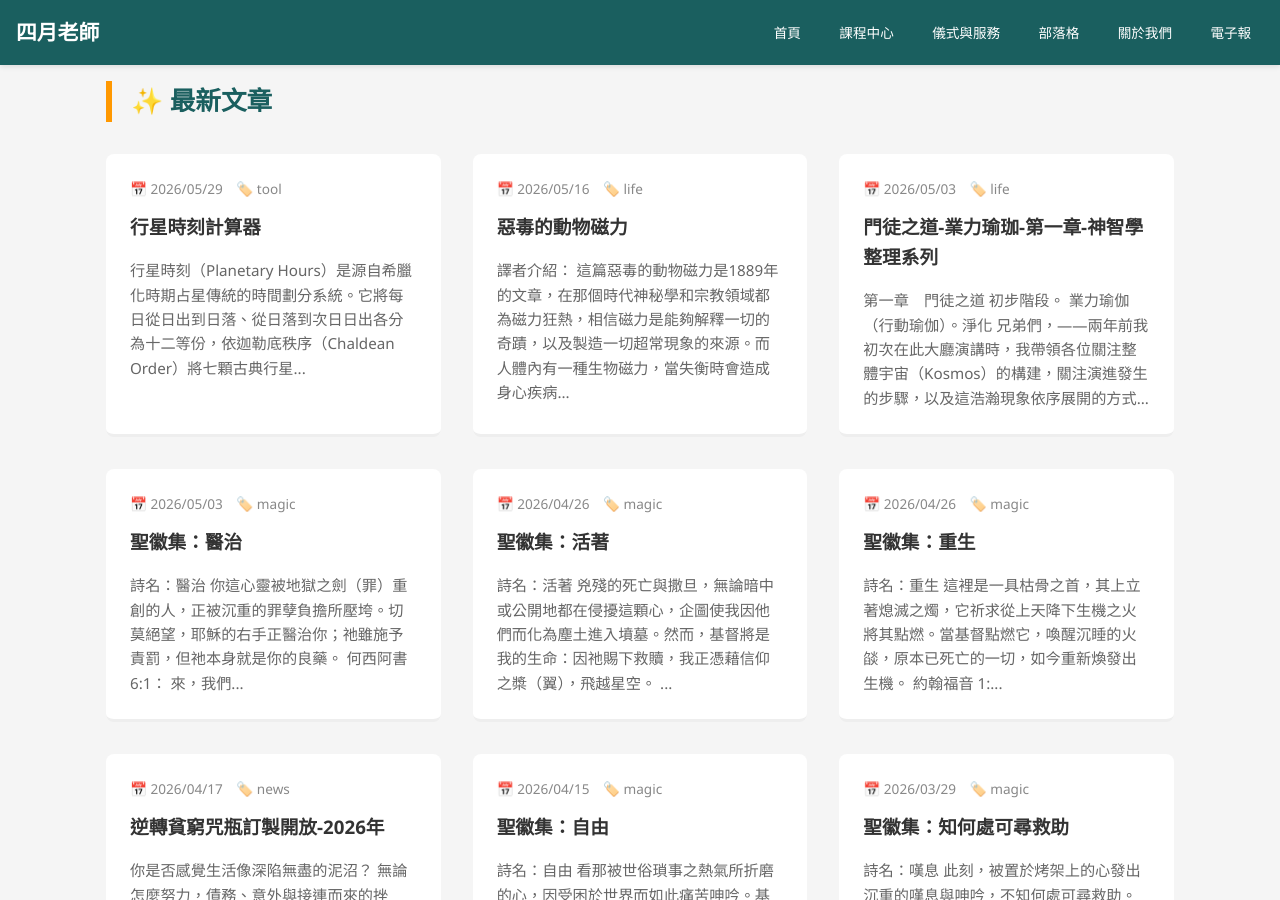
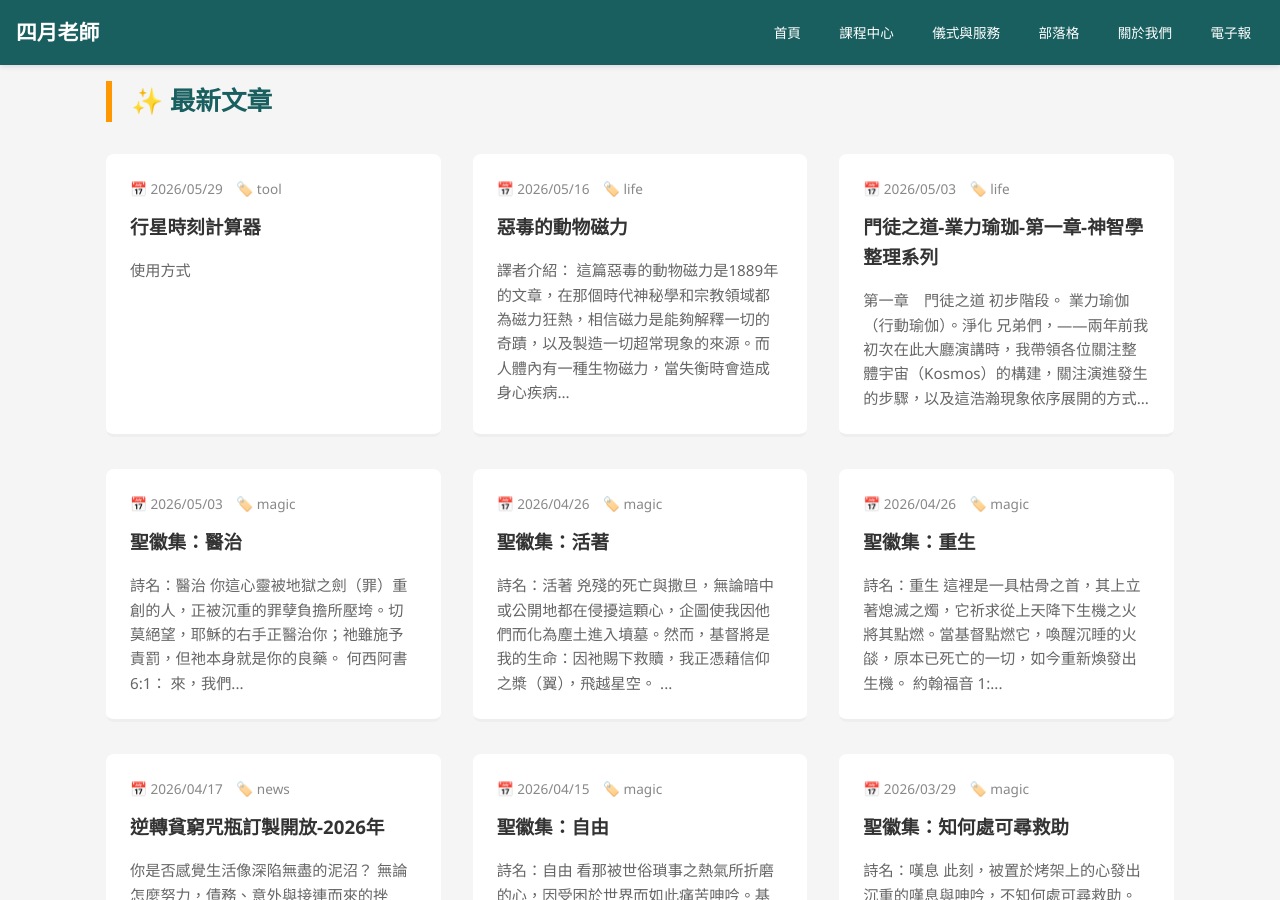
Before and after one commit to light4uliuphone-lang/hoodoo, a Jekyll site: the page built from blog/index.html, in a window 1280 px wide and 900 px high, scrolled down 572 px. Built offline with Jekyll 4.4.1, drawn with Linux system fonts in a browser that asks for light colours; the list of posts is cut into pages by our own code; comment, search, counter and statistics services are not loaded.

Commit message:
Update 2026-05-29-planetary-hours.md

```diff
--- a/_posts/2026-05-29-planetary-hours.md
+++ b/_posts/2026-05-29-planetary-hours.md
@@ -5,12 +5,6 @@ date: 2026-05-29
 author: 靈火巫境
 category: [tool]
 ---
-
-行星時刻（Planetary Hours）是源自希臘化時期占星傳統的時間劃分系統。它將每日從日出到日落、從日落到次日日出各分為十二等份，依迦勒底秩序（Chaldean Order）將七顆古典行星分配給每一時刻，用於擇時、儀式與占星實踐。
-
-由於白晝與黑夜長度隨季節伸縮，每個「行星時」並非固定六十分鐘，必須依當地實際的日出日落時間計算。本工具會根據你選擇的城市與日期，計算當日完整的二十四個行星時，並顯示該日的月相、月齡與下一次滿月、新月的日期。
-
-天文計算採用 SunCalc 函式庫（由 Vladimir Agafonkin 開發，BSD 授權），於瀏覽器端離線運算，不向任何外部伺服器傳送資料。城市搜尋使用 Open-Meteo 公開地理編碼 API。
 
 ## 使用方式
 
```
